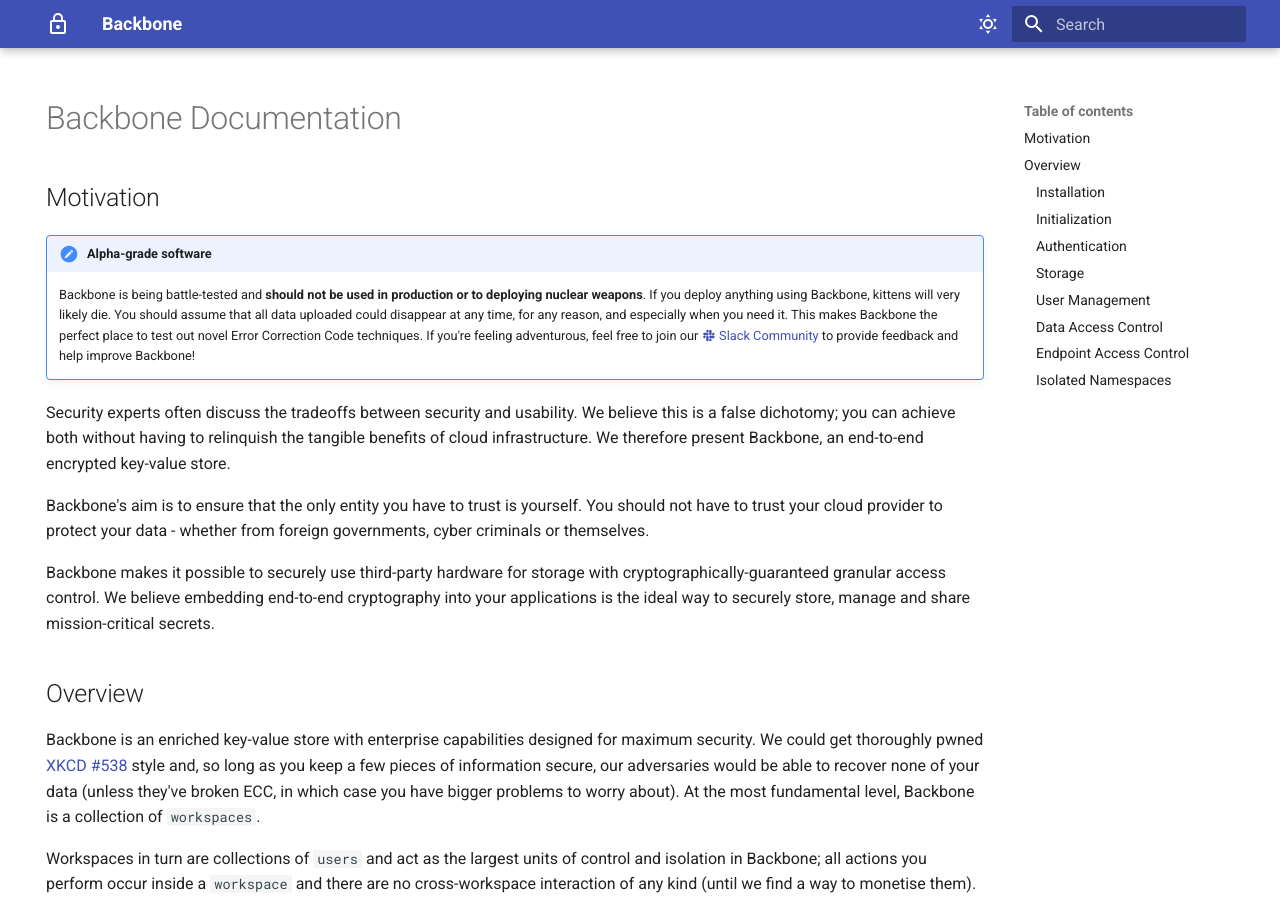
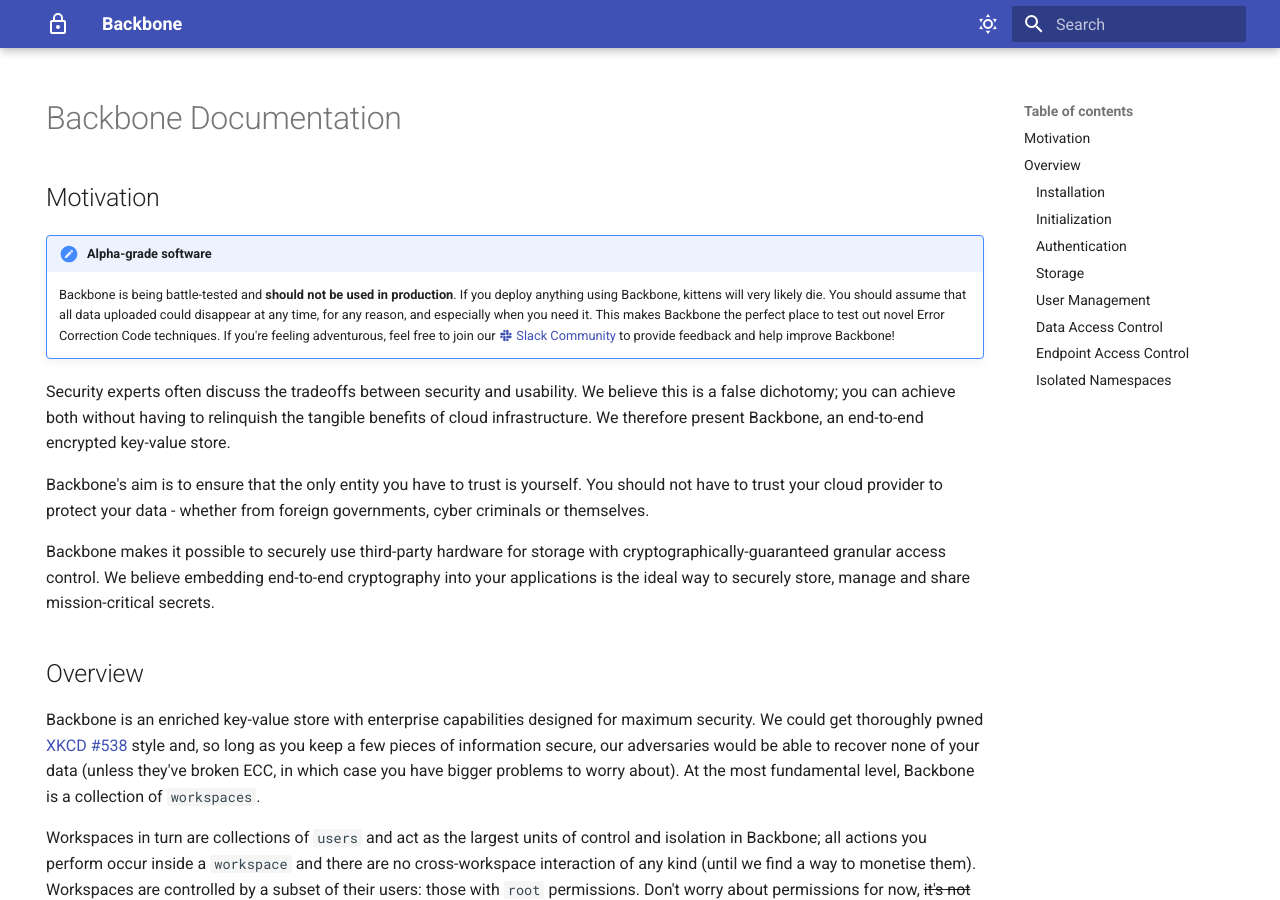
Before and after one commit to backbone-hq/backbone-documentation, an MkDocs documentation site: the page built from docs/index.md, in a window 1280 px wide and 900 px high. Built offline with MkDocs 1.6.1 and Material for MkDocs 9.7.7, drawn with Linux system fonts in a browser that asks for light colours.

Commit message:
Minor typo

```diff
--- a/docs/index.md
+++ b/docs/index.md
@@ -6,7 +6,7 @@
 ## Motivation
 
 !!! Note "Alpha-grade software"
-    Backbone is being battle-tested and **should not be used in production or to deploying nuclear weapons**. If you deploy anything using Backbone, kittens will very likely die. You should assume that all data uploaded could disappear at any time, for any reason, and especially when you need it. This makes Backbone the perfect place to test out novel Error Correction Code techniques.
+    Backbone is being battle-tested and **should not be used in production**. If you deploy anything using Backbone, kittens will very likely die. You should assume that all data uploaded could disappear at any time, for any reason, and especially when you need it. This makes Backbone the perfect place to test out novel Error Correction Code techniques.
     If you're feeling adventurous, feel free to join our [:material-slack: Slack Community](https://join.slack.com/t/backbone-dev/shared_invite/zt-rx3gxw5h-87SNvKVte8lEZN3GeNe4vw) to provide feedback and help improve Backbone!
 
 Security experts often discuss the tradeoffs between security and usability.
```
Also changed, not shown: site/index.html, site/search/search_index.json, site/sitemap.xml, 1 other file.
